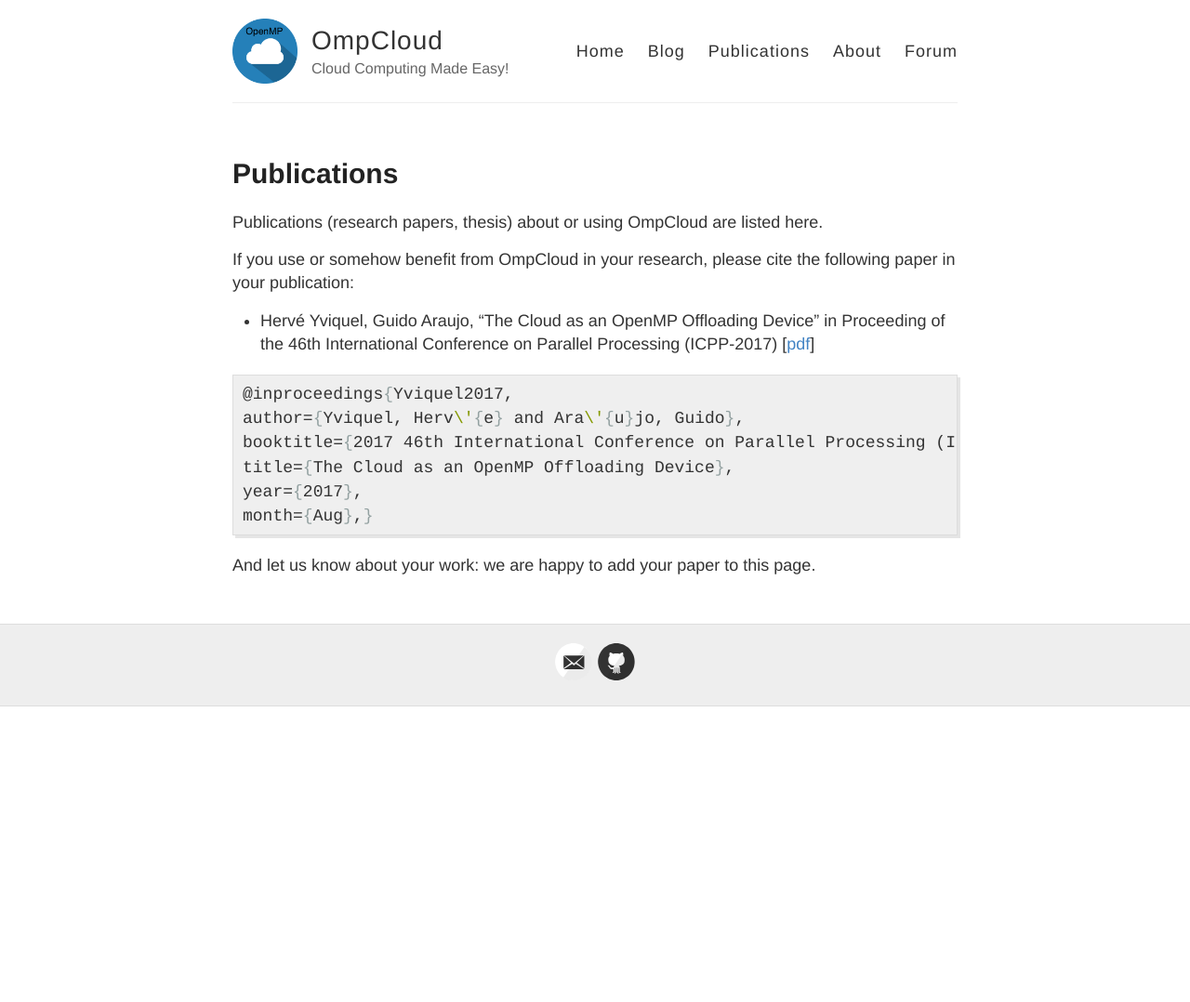
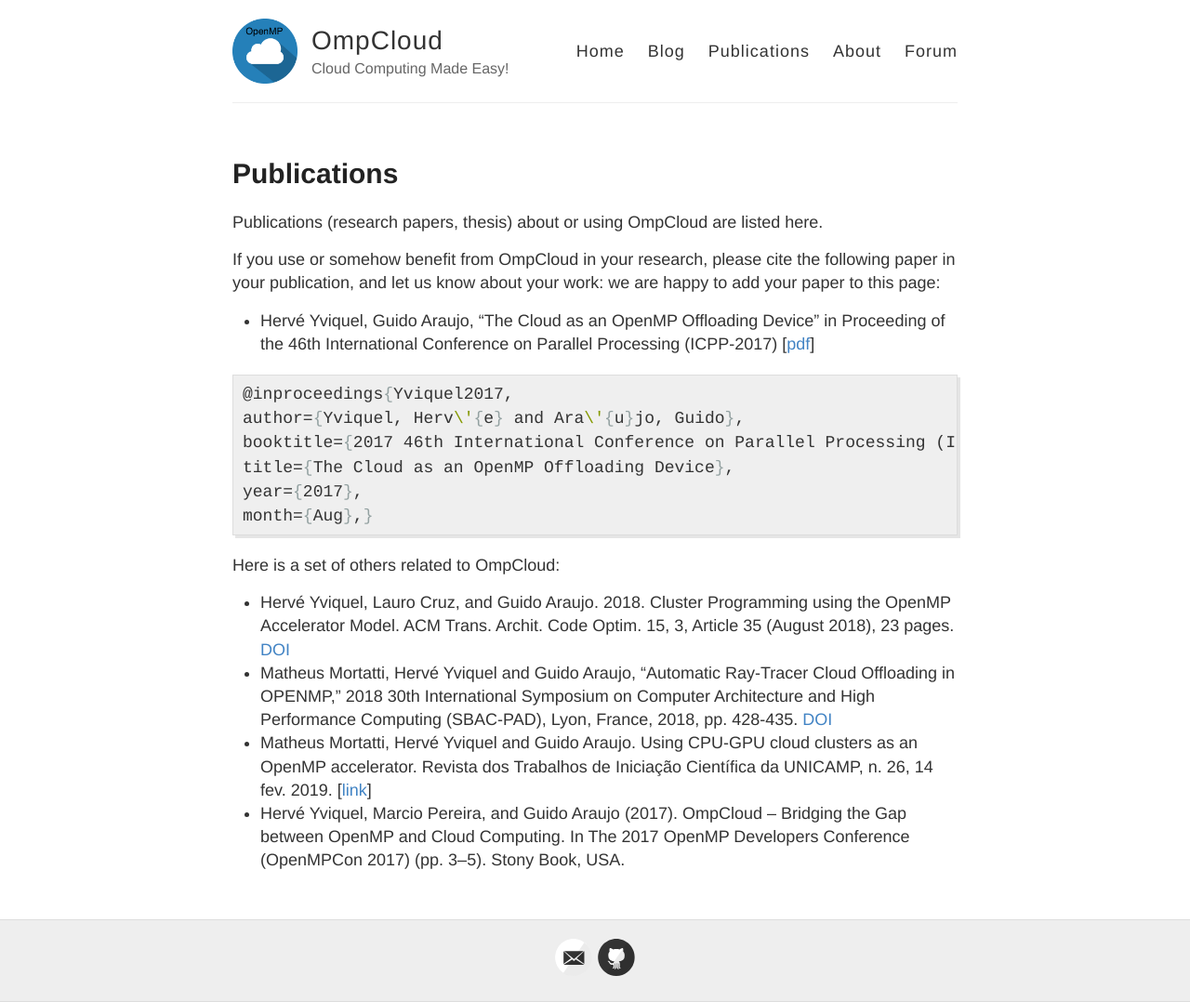
Before and after one commit to ompcloud/ompcloud.github.io, a Jekyll site: the page built from publications.md, in a window 1280 px wide. Shown: the whole page at 93% size. Built offline with Jekyll 4.4.1, drawn with Linux system fonts in a browser that asks for light colours; before the commit the page ends 900 px from its top, so only the background shows below that.

Commit message:
add all related publications

```diff
--- a/publications.md
+++ b/publications.md
@@ -6,7 +6,7 @@ permalink: /publications/
 
 Publications (research papers, thesis) about or using OmpCloud are listed here.
 
-If you use or somehow benefit from OmpCloud in your research, please cite the following paper in your publication:
+If you use or somehow benefit from OmpCloud in your research, please cite the following paper in your publication, and let us know about your work: we are happy to add your paper to this page:
 
   - Hervé Yviquel, Guido Araujo, "The Cloud as an OpenMP Offloading Device" in Proceeding of the 46th International Conference on Parallel Processing (ICPP-2017) [[pdf](https://hal.archives-ouvertes.fr/hal-01576973)]
 
@@ -19,4 +19,9 @@ year={2017},
 month={Aug},}
 {% endhighlight %}
 
-And let us know about your work: we are happy to add your paper to this page.
+Here is a set of others related to OmpCloud:
+
+  - Hervé Yviquel, Lauro Cruz, and Guido Araujo. 2018. Cluster Programming using the OpenMP Accelerator Model. ACM Trans. Archit. Code Optim. 15, 3, Article 35 (August 2018), 23 pages. [DOI](https://doi.org/10.1145/3226112)
+  - Matheus Mortatti, Hervé Yviquel and Guido Araujo, "Automatic Ray-Tracer Cloud Offloading in OPENMP," 2018 30th International Symposium on Computer Architecture and High Performance Computing (SBAC-PAD), Lyon, France, 2018, pp. 428-435. [DOI](https://doi.org/10.1109/CAHPC.2018.8645871)
+  - Matheus Mortatti, Hervé Yviquel and Guido Araujo. Using CPU-GPU cloud clusters as an OpenMP accelerator. Revista dos Trabalhos de Iniciação Científica da UNICAMP, n. 26, 14 fev. 2019. [[link](https://econtents.bc.unicamp.br/eventos/index.php/pibic/article/view/1043)]
+  - Hervé Yviquel, Marcio Pereira, and Guido Araujo (2017). OmpCloud -- Bridging the Gap between OpenMP and Cloud Computing. In The 2017 OpenMP Developers Conference (OpenMPCon 2017) (pp. 3–5). Stony Book, USA.
```
